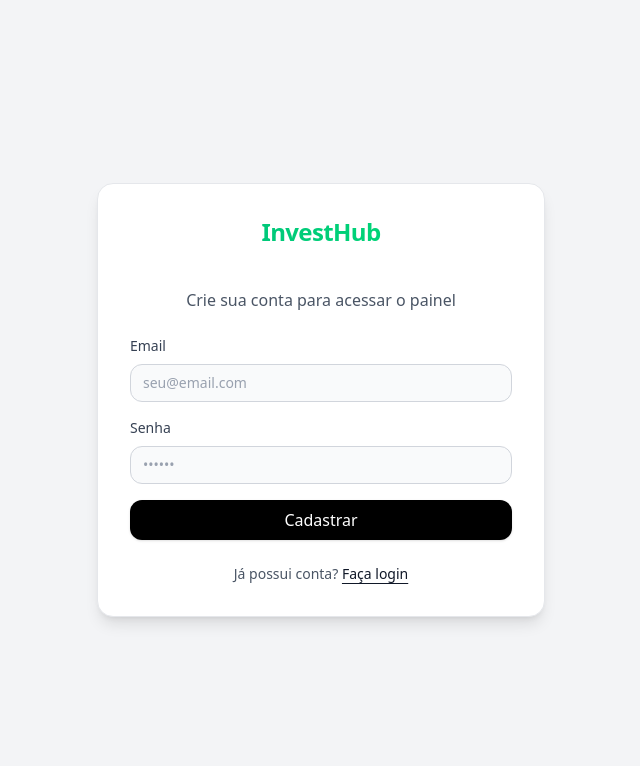
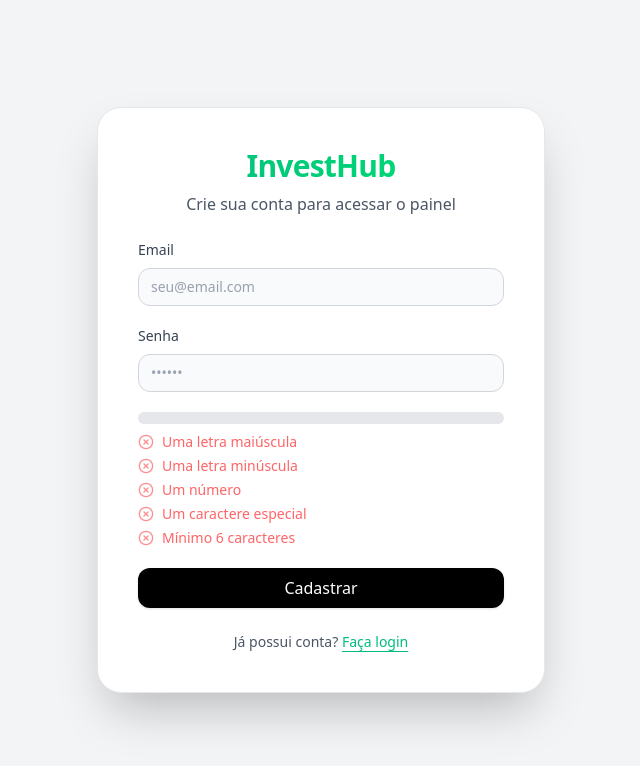
Before and after one commit to matheusfprado/next-login, a Next.js app: page /register in a window 1280 px wide. Shown: the top 766 px of the page, without its empty margins (319-959 px from the left). Built offline with nearby package versions, Linux system fonts and the light colour scheme.

Commit message:
ajustes de front e atualização do projeto

```diff
--- /dev/null
+++ b/src/app/components/Button.tsx
@@ -0,0 +1,50 @@
+"use client";
+
+import { ReactNode } from "react";
+import { Loader2 } from "lucide-react";
+
+interface ButtonProps {
+  children: ReactNode;
+  type?: "button" | "submit" | "reset";
+  variant?: "primary" | "secondary" | "danger" | "ghost";
+  loading?: boolean;
+  disabled?: boolean;
+  className?: string;
+  onClick?: () => void;
+}
+
+export function Button({
+  children,
+  type = "button",
+  variant = "primary",
+  loading = false,
+  disabled = false,
+  className = "",
+  onClick,
+}: ButtonProps) {
+  const baseStyles =
+    "w-full rounded-xl px-4 py-2 font-medium shadow-sm focus:outline-none focus:ring-2 transition duration-200 flex justify-center items-center gap-2";
+
+  const variants: Record<string, string> = {
+    primary:
+      "bg-black text-white hover:bg-gray-900 focus:ring-gray-400 dark:focus:ring-gray-500",
+    secondary:
+      "bg-emerald-500 text-white hover:bg-emerald-600 focus:ring-emerald-400 dark:bg-gray-700 dark:hover:bg-gray-600 dark:focus:ring-gray-500",
+    danger: "bg-red-500 text-white hover:bg-red-600 focus:ring-red-400",
+    ghost: "bg-transparent text-gray-900 dark:text-gray-100 hover:bg-gray-100 dark:hover:bg-gray-800 focus:ring-gray-400",
+  };
+
+  return (
+    <button
+      type={type}
+      disabled={disabled || loading}
+      onClick={onClick}
+      className={`${baseStyles} ${variants[variant]} ${
+        disabled || loading ? "opacity-70 cursor-not-allowed" : ""
+      } ${className}`}
+    >
+      {loading && <Loader2 className="w-4 h-4 animate-spin" />}
+      {children}
+    </button>
+  );
+}
--- /dev/null
+++ b/src/app/login/components/InputField.tsx
@@ -0,0 +1,43 @@
+import { useFormContext } from "react-hook-form";
+
+interface InputFieldProps {
+  name: string;
+  label: string;
+  type?: string;
+  placeholder?: string;
+}
+
+export function InputField({
+  name,
+  label,
+  type = "text",
+  placeholder,
+}: InputFieldProps) {
+  const {
+    register,
+    formState: { errors },
+  } = useFormContext();
+
+  return (
+    <div className="space-y-2">
+      <label
+        htmlFor={name}
+        className="block text-sm font-medium text-gray-700 dark:text-gray-300"
+      >
+        {label}
+      </label>
+      <input
+        id={name}
+        type={type}
+        placeholder={placeholder}
+        {...register(name, { required: true })}
+        className="block w-full rounded-xl border border-gray-300 dark:border-gray-600 bg-gray-50 dark:bg-gray-700 px-3 py-2 text-sm placeholder-gray-400 dark:placeholder-gray-500 focus:outline-none focus:ring-2 focus:ring-gray-400 dark:focus:ring-gray-500 text-gray-900 dark:text-white"
+      />
+      {errors[name] && (
+        <p className="text-sm text-red-500">
+          {String(errors[name]?.message)}
+        </p>
+      )}
+    </div>
+  );
+}
--- a/src/app/login/page.tsx
+++ b/src/app/login/page.tsx
@@ -2,113 +2,141 @@
 
 import { signIn, useSession } from "next-auth/react";
 import { useRouter } from "next/navigation";
-import Link from "next/link";
-import { useState, FormEvent } from "react";
+import { useState } from "react";
+import { FormProvider, useForm } from "react-hook-form";
+import { zodResolver } from "@hookform/resolvers/zod";
+import * as z from "zod";
+import { InputField } from "@/src/app/login/components/InputField";
+import { Button } from "@/src/app/components/Button";
 import Loading from "../components/Loading";
+import { motion, AnimatePresence } from "framer-motion";
+
+const loginSchema = z.object({
+  email: z
+    .string()
+    .nonempty({ message: "O email é obrigatório" })
+    .email({ message: "Email inválido" }),
+  password: z
+    .string()
+    .nonempty({ message: "A senha é obrigatória" })
+    .min(6, { message: "Senha deve ter no mínimo 6 caracteres" })
+    .max(20, { message: "Senha deve ter no máximo 20 caracteres" })
+    .regex(/[A-Z]/, {
+      message: "Senha deve conter ao menos uma letra maiúscula",
+    })
+    .regex(/[a-z]/, {
+      message: "Senha deve conter ao menos uma letra minúscula",
+    })
+    .regex(/[0-9]/, { message: "Senha deve conter ao menos um número" })
+    .regex(/[^A-Za-z0-9]/, {
+      message: "Senha deve conter ao menos um caractere especial",
+    }),
+});
+
+type LoginFormData = z.infer<typeof loginSchema>;
 
 export default function LoginPage() {
   const { status } = useSession();
   const router = useRouter();
   const [loading, setLoading] = useState(false);
+  const [transition, setTransition] = useState(false);
 
-  const [email, setEmail] = useState("");
-  const [password, setPassword] = useState("");
+  const methods = useForm<LoginFormData>({
+    resolver: zodResolver(loginSchema),
+  });
+  const { handleSubmit } = methods;
 
-  const handleLogin = async (e: FormEvent<HTMLFormElement>) => {
-    e.preventDefault();
+  const handleLogin = async (data: LoginFormData) => {
     setLoading(true);
+    setTransition(true);
 
     const result = await signIn("credentials", {
       redirect: false,
-      email,
-      password,
+      email: data.email,
+      password: data.password,
     });
-
-    setLoading(false);
 
     if (result?.error) {
       alert("Falha no login: email ou senha incorretos");
+      setTransition(false);
+      setLoading(false);
     } else if (result?.ok) {
       router.replace("/dashboard");
     }
   };
 
-  // Mostra loading só enquanto verifica sessão
+  const handleNavigation = (path: string) => {
+    setTransition(true);
+    setLoading(true);
+    setTimeout(() => router.push(path), 500);
+  };
+
   if (status === "loading") return <Loading />;
 
   return (
-    <div className="flex min-h-screen flex-col items-center justify-center bg-gray-100 dark:bg-gray-900 px-4">
-      <div className="mx-auto w-full max-w-md rounded-2xl border border-gray-200 dark:border-gray-800 bg-white dark:bg-gray-800 shadow-lg p-8 space-y-6">
+    <>
+      {loading ? (
+        <Loading />
+      ) : (
+        <div className="flex min-h-screen items-center justify-center bg-gray-100 dark:bg-gray-900 px-4">
+          <AnimatePresence>
+            <motion.div
+              key={transition ? "card-transition" : "card"}
+              initial={{ opacity: 0, y: 50, scale: 0.95 }}
+              animate={{ opacity: 1, y: 0, scale: 1 }}
+              exit={{ opacity: 0, y: -50, scale: 0.9 }}
+              transition={{ duration: 0.5 }}
+              className="relative z-10 mx-auto w-full max-w-md rounded-3xl border border-gray-200 dark:border-gray-700 bg-white dark:bg-gray-800 shadow-2xl p-10 space-y-6"
+            >
               <div className="text-center">
-          <h1 className="text-2xl font-extrabold tracking-tight bg-gradient-to-r from-emerald-500 to-green-400 bg-clip-text text-transparent mb-10">
+                <h1 className="text-3xl font-extrabold tracking-tight bg-gradient-to-r from-emerald-500 to-green-400 bg-clip-text text-transparent mb-2">
                   InvestHub
                 </h1>
                 <p className="mt-2 text-gray-600 dark:text-gray-400">
                   Entre com sua conta para acessar o painel
                 </p>
               </div>
-        <form onSubmit={handleLogin} className="space-y-4">
-          <div className="space-y-2">
-            <label
-              htmlFor="email"
-              className="block text-sm font-medium text-gray-700 dark:text-gray-300"
+              <FormProvider {...methods}>
+                <form
+                  onSubmit={handleSubmit(handleLogin)}
+                  className="space-y-5"
                 >
-              Email
-            </label>
-            <input
-              id="email"
+                  <InputField
+                    name="email"
+                    label="Email"
                     type="email"
                     placeholder="seu@email.com"
-              value={email}
-              onChange={(e) => setEmail(e.target.value)}
-              required
-              className="block w-full rounded-xl border border-gray-300 dark:border-gray-600 bg-gray-50 dark:bg-gray-700 px-3 py-2 text-sm placeholder-gray-400 dark:placeholder-gray-500 focus:outline-none focus:ring-2 focus:ring-gray-400 dark:focus:ring-gray-500 text-gray-900 dark:text-white"
                   />
-          </div>
-          <div className="space-y-2">
-            <label
-              htmlFor="password"
-              className="block text-sm font-medium text-gray-700 dark:text-gray-300"
-            >
-              Senha
-            </label>
-            <input
-              id="password"
+                  <InputField
+                    name="password"
+                    label="Senha"
                     type="password"
                     placeholder="••••••"
-              value={password}
-              onChange={(e) => setPassword(e.target.value)}
-              required
-              minLength={6}
-              className="block w-full rounded-xl border border-gray-300 dark:border-gray-600 bg-gray-50 dark:bg-gray-700 px-3 py-2 text-sm placeholder-gray-400 dark:placeholder-gray-500 focus:outline-none focus:ring-2 focus:ring-gray-400 dark:focus:ring-gray-500 text-gray-900 dark:text-white"
                   />
-          </div>
-          <button
-            type="submit"
-            disabled={loading}
-            className={`w-full rounded-xl bg-black px-4 py-2 text-white font-medium shadow-sm transition hover:bg-gray-900 focus:outline-none focus:ring-2 focus:ring-gray-400 ${
-              loading ? "opacity-70 cursor-not-allowed" : ""
-            }`}
-          >
-            {loading ? "Entrando..." : "Entrar"}
-          </button>
+                  <Button type="submit" variant="primary">
+                    Entrar
+                  </Button>
                 </form>
-        <button
-          onClick={() => router.push("/login-phone")}
-          className="w-full rounded-xl bg-emerald-500 dark:bg-gray-700 px-4 py-2 text-gray-900 dark:text-gray-100 font-medium shadow-sm transition hover:bg-gray-300 dark:hover:bg-gray-600 focus:outline-none focus:ring-2 focus:ring-gray-400"
+              </FormProvider>
+              <Button
+                variant="secondary"
+                onClick={() => handleNavigation("/login-phone")}
               >
                 Entrar com Telefone
-        </button>
-        <div className="text-center text-sm text-gray-600 dark:text-gray-400">
+              </Button>
+              <div className="text-center text-sm text-gray-600 dark:text-gray-400 mt-4">
                 Não tem conta?{" "}
-          <Link
-            href="/register"
-            className="font-medium text-gray-900 dark:text-gray-100 underline underline-offset-4 hover:text-gray-700 dark:hover:text-gray-300"
+                <span
+                  onClick={() => handleNavigation("/register")}
+                  className="font-medium text-emerald-500 dark:text-gray-100 underline underline-offset-4 hover:text-emerald-700 dark:hover:text-gray-300 cursor-pointer transition-all duration-300"
                 >
                   Cadastre-se
-          </Link>
+                </span>
               </div>
+            </motion.div>
+          </AnimatePresence>
         </div>
-    </div>
+      )}
+    </>
   );
 }
--- /dev/null
+++ b/src/app/register/components/PasswordStrength.tsx
@@ -0,0 +1,66 @@
+"use client";
+
+import { useEffect, useState } from "react";
+import { CheckCircleIcon, XCircleIcon } from "lucide-react"; // ícones bonitos
+
+interface PasswordStrengthProps {
+  password: string;
+}
+
+export function PasswordStrength({ password }: PasswordStrengthProps) {
+  const [strength, setStrength] = useState(0);
+
+  const criteria = [
+    { regex: /[A-Z]/, label: "Uma letra maiúscula" },
+    { regex: /[a-z]/, label: "Uma letra minúscula" },
+    { regex: /[0-9]/, label: "Um número" },
+    { regex: /[^A-Za-z0-9]/, label: "Um caractere especial" },
+    { regex: /.{6,}/, label: "Mínimo 6 caracteres" },
+  ];
+
+  const fulfilled = criteria.filter(c => c.regex.test(password));
+
+  useEffect(() => {
+    setStrength((fulfilled.length / criteria.length) * 100);
+  }, [password]);
+
+  const getGradient = () => {
+    if (strength < 40) return "bg-gradient-to-r from-red-400 to-red-600";
+    if (strength < 80) return "bg-gradient-to-r from-yellow-400 to-yellow-600";
+    return "bg-gradient-to-r from-green-400 to-green-600";
+  };
+
+  return (
+    <div className="mt-3">
+      {/* Barra de progresso */}
+      <div className="w-full h-3 bg-gray-200 dark:bg-gray-700 rounded-full overflow-hidden">
+        <div
+          className={`h-3 transition-all duration-500 ${getGradient()}`}
+          style={{ width: `${strength}%` }}
+        />
+      </div>
+
+      {/* Lista de critérios com ícones */}
+      <ul className="mt-2 grid grid-cols-1 gap-1 text-sm">
+        {criteria.map(c => {
+          const valid = c.regex.test(password);
+          return (
+            <li
+              key={c.label}
+              className={`flex items-center gap-2 transition-colors ${
+                valid ? "text-green-500" : "text-red-400"
+              }`}
+            >
+              {valid ? (
+                <CheckCircleIcon className="w-4 h-4 animate-bounce" />
+              ) : (
+                <XCircleIcon className="w-4 h-4 animate-pulse" />
+              )}
+              {c.label}
+            </li>
+          );
+        })}
+      </ul>
+    </div>
+  );
+}
--- a/src/app/register/page.tsx
+++ b/src/app/register/page.tsx
@@ -3,105 +3,134 @@
 import { useState } from "react";
 import { useRouter } from "next/navigation";
 import { hash } from "bcryptjs";
-import Link from "next/link";
+import { FormProvider, useForm } from "react-hook-form";
+import { zodResolver } from "@hookform/resolvers/zod";
+import * as z from "zod";
+import { InputField } from "@/src/app/login/components/InputField";
+import { PasswordStrength } from "./components/PasswordStrength";
+import { Button } from "@/src/app/components/Button";
+import { motion, AnimatePresence } from "framer-motion";
+import Loading from "../components/Loading";
+
+const registerSchema = z.object({
+  email: z
+    .string()
+    .nonempty({ message: "O email é obrigatório" })
+    .email({ message: "Email inválido" }),
+  password: z
+    .string()
+    .nonempty({ message: "A senha é obrigatória" })
+    .min(6, { message: "Senha deve ter no mínimo 6 caracteres" })
+    .max(20, { message: "Senha deve ter no máximo 20 caracteres" })
+    .regex(/[A-Z]/, {
+      message: "Senha deve conter ao menos uma letra maiúscula",
+    })
+    .regex(/[a-z]/, {
+      message: "Senha deve conter ao menos uma letra minúscula",
+    })
+    .regex(/[0-9]/, { message: "Senha deve conter ao menos um número" })
+    .regex(/[^A-Za-z0-9]/, {
+      message: "Senha deve conter ao menos um caractere especial",
+    }),
+});
+
+type RegisterFormData = z.infer<typeof registerSchema>;
 
 export default function RegisterPage() {
   const router = useRouter();
-  const [email, setEmail] = useState("");
-  const [password, setPassword] = useState("");
   const [loading, setLoading] = useState(false);
+  const [transition, setTransition] = useState(false);
 
-  const handleRegister = async () => {
+  const methods = useForm<RegisterFormData>({
+    resolver: zodResolver(registerSchema),
+  });
+  const { handleSubmit } = methods;
+
+  const handleRegister = async (data: RegisterFormData) => {
     setLoading(true);
-    const hashedPassword = await hash(password, 10);
+    setTransition(true);
+
+    const hashedPassword = await hash(data.password, 10);
 
     const res = await fetch("/api/register", {
       method: "POST",
       headers: { "Content-Type": "application/json" },
-      body: JSON.stringify({ email, password: hashedPassword }),
+      body: JSON.stringify({ email: data.email, password: hashedPassword }),
     });
 
+    if (res.ok) router.push("/login");
+    else {
+      alert("Erro ao cadastrar usuário");
+      setTransition(false);
       setLoading(false);
+    }
+  };
 
-    if (res.ok) router.push("/login");
-    else alert("Erro ao cadastrar usuário");
+  const handleNavigation = (path: string) => {
+    setTransition(true);
+    setLoading(true);
+    setTimeout(() => router.push(path), 500);
   };
 
   return (
-    <div className="flex min-h-screen flex-col items-center justify-center bg-gray-100 dark:bg-gray-900 px-4">
-      <div className="mx-auto w-full max-w-md rounded-2xl border border-gray-200 dark:border-gray-800 bg-white dark:bg-gray-800 shadow-lg p-8 space-y-6">
+    <>
+      {loading ? (
+        <Loading />
+      ) : (
+        <div className="flex min-h-screen items-center justify-center bg-gray-100 dark:bg-gray-900 px-4">
+          <AnimatePresence>
+            <motion.div
+              key={transition ? "card-transition" : "card"}
+              initial={{ opacity: 0, y: 50, scale: 0.95 }}
+              animate={{ opacity: 1, y: 0, scale: 1 }}
+              exit={{ opacity: 0, y: -50, scale: 0.9 }}
+              transition={{ duration: 0.5 }}
+              className="relative z-10 mx-auto w-full max-w-md rounded-3xl border border-gray-200 dark:border-gray-700 bg-white dark:bg-gray-800 shadow-2xl p-10 space-y-6"
+            >
               <div className="text-center">
-          <h1 className="text-2xl font-extrabold tracking-tight bg-gradient-to-r from-emerald-500 to-green-400 bg-clip-text text-transparent mb-10">
+                <h1 className="text-3xl font-extrabold tracking-tight bg-gradient-to-r from-emerald-500 to-green-400 bg-clip-text text-transparent mb-2">
                   InvestHub
                 </h1>
                 <p className="mt-2 text-gray-600 dark:text-gray-400">
                   Crie sua conta para acessar o painel
                 </p>
               </div>
+              <FormProvider {...methods}>
                 <form
-          onSubmit={(e) => {
-            e.preventDefault();
-            handleRegister();
-          }}
-          className="space-y-4"
+                  onSubmit={handleSubmit(handleRegister)}
+                  className="space-y-5"
                 >
-          <div className="space-y-2">
-            <label
-              htmlFor="email"
-              className="block text-sm font-medium text-gray-700 dark:text-gray-300"
-            >
-              Email
-            </label>
-            <input
-              id="email"
+                  <InputField
+                    name="email"
+                    label="Email"
                     type="email"
                     placeholder="seu@email.com"
-              value={email}
-              onChange={(e) => setEmail(e.target.value)}
-              required
-              className="block w-full rounded-xl border border-gray-300 dark:border-gray-600 bg-gray-50 dark:bg-gray-700 px-3 py-2 text-sm placeholder-gray-400 dark:placeholder-gray-500 focus:outline-none focus:ring-2 focus:ring-gray-400 dark:focus:ring-gray-500 text-gray-900 dark:text-white"
                   />
-          </div>
-          <div className="space-y-2">
-            <label
-              htmlFor="password"
-              className="block text-sm font-medium text-gray-700 dark:text-gray-300"
-            >
-              Senha
-            </label>
-            <input
-              id="password"
+                  <InputField
+                    name="password"
+                    label="Senha"
                     type="password"
                     placeholder="••••••"
-              value={password}
-              onChange={(e) => setPassword(e.target.value)}
-              required
-              minLength={6}
-              className="block w-full rounded-xl border border-gray-300 dark:border-gray-600 bg-gray-50 dark:bg-gray-700 px-3 py-2 text-sm placeholder-gray-400 dark:placeholder-gray-500 focus:outline-none focus:ring-2 focus:ring-gray-400 dark:focus:ring-gray-500 text-gray-900 dark:text-white"
                   />
-          </div>
-
-          <button
-            type="submit"
-            disabled={loading}
-            className={`w-full rounded-xl bg-black px-4 py-2 text-white font-medium shadow-sm transition hover:bg-gray-900 focus:outline-none focus:ring-2 focus:ring-gray-400 ${
-              loading ? "opacity-70 cursor-not-allowed" : ""
-            }`}
-          >
-            {loading ? "Cadastrando..." : "Cadastrar"}
-          </button>
+                  <PasswordStrength password={methods.watch("password")} />
+                  <Button type="submit" variant="primary" loading={loading}>
+                    Cadastrar
+                  </Button>
                 </form>
-
-        <div className="text-center text-sm text-gray-600 dark:text-gray-400">
+              </FormProvider>
+              <div className="text-center text-sm text-gray-600 dark:text-gray-400 mt-4">
                 Já possui conta?{" "}
-          <Link
-            href="/login"
-            className="font-medium text-gray-900 dark:text-gray-100 underline underline-offset-4 hover:text-gray-700 dark:hover:text-gray-300"
+                <span
+                  onClick={() => handleNavigation("/login")}
+                  className="font-medium text-emerald-500 dark:text-gray-100 underline underline-offset-4 hover:text-emerald-700 dark:hover:text-gray-300 cursor-pointer transition-all duration-300"
                 >
                   Faça login
-          </Link>
+                </span>
               </div>
+            </motion.div>
+          </AnimatePresence>
         </div>
-    </div>
+      )}
+    </>
   );
 }
```
Also changed, not shown: package.json (+11 -1 lines), src/app/dashboard/components/Header.tsx (+7 -16 lines), src/app/dashboard/components/Sidebar.tsx (+63 -34 lines), src/app/login-phone/components/OTPInput.tsx (added, +55 -0 lines), 2 other files (tests, documents, lock files or other folders). Lines whose indentation alone changed are shown as unchanged.
